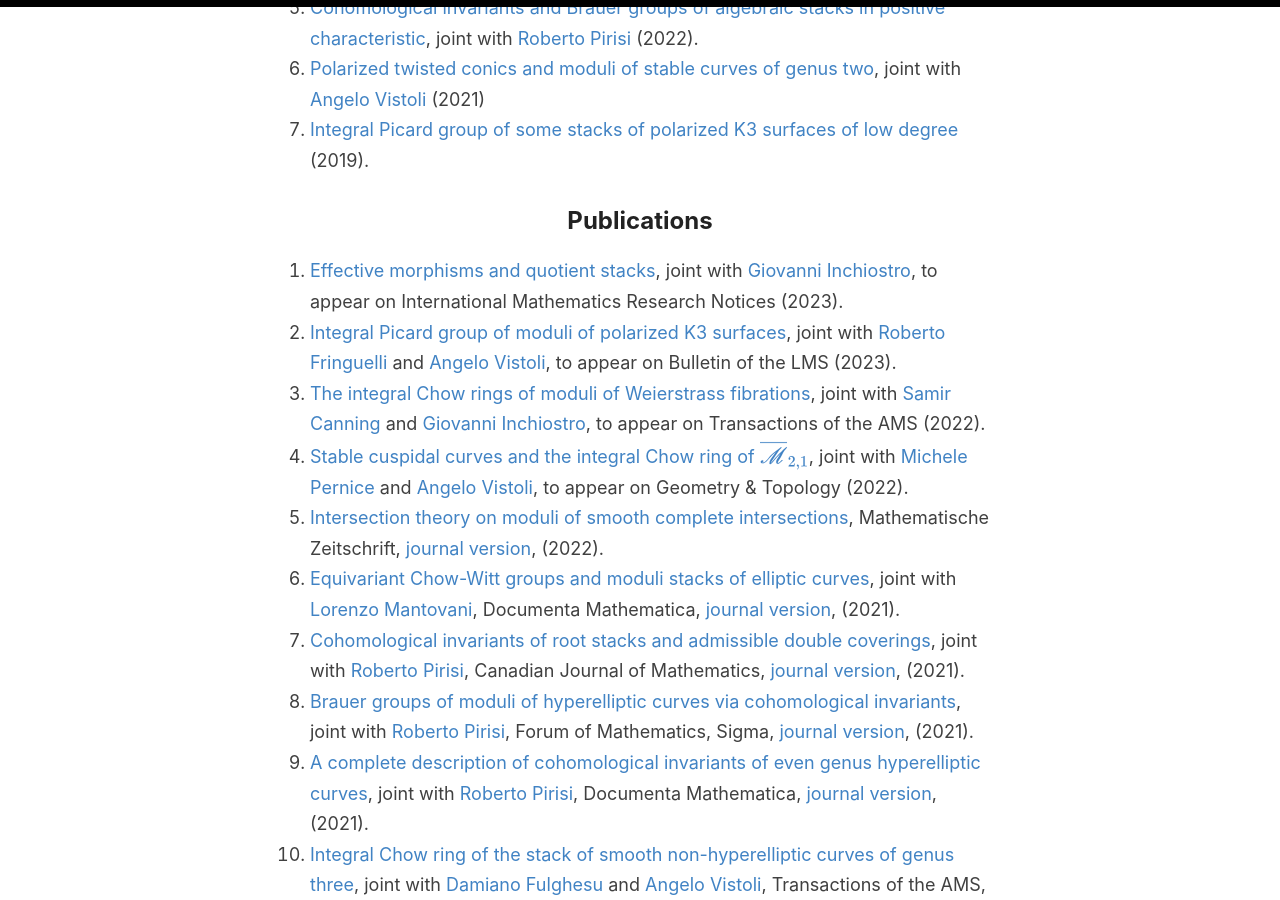
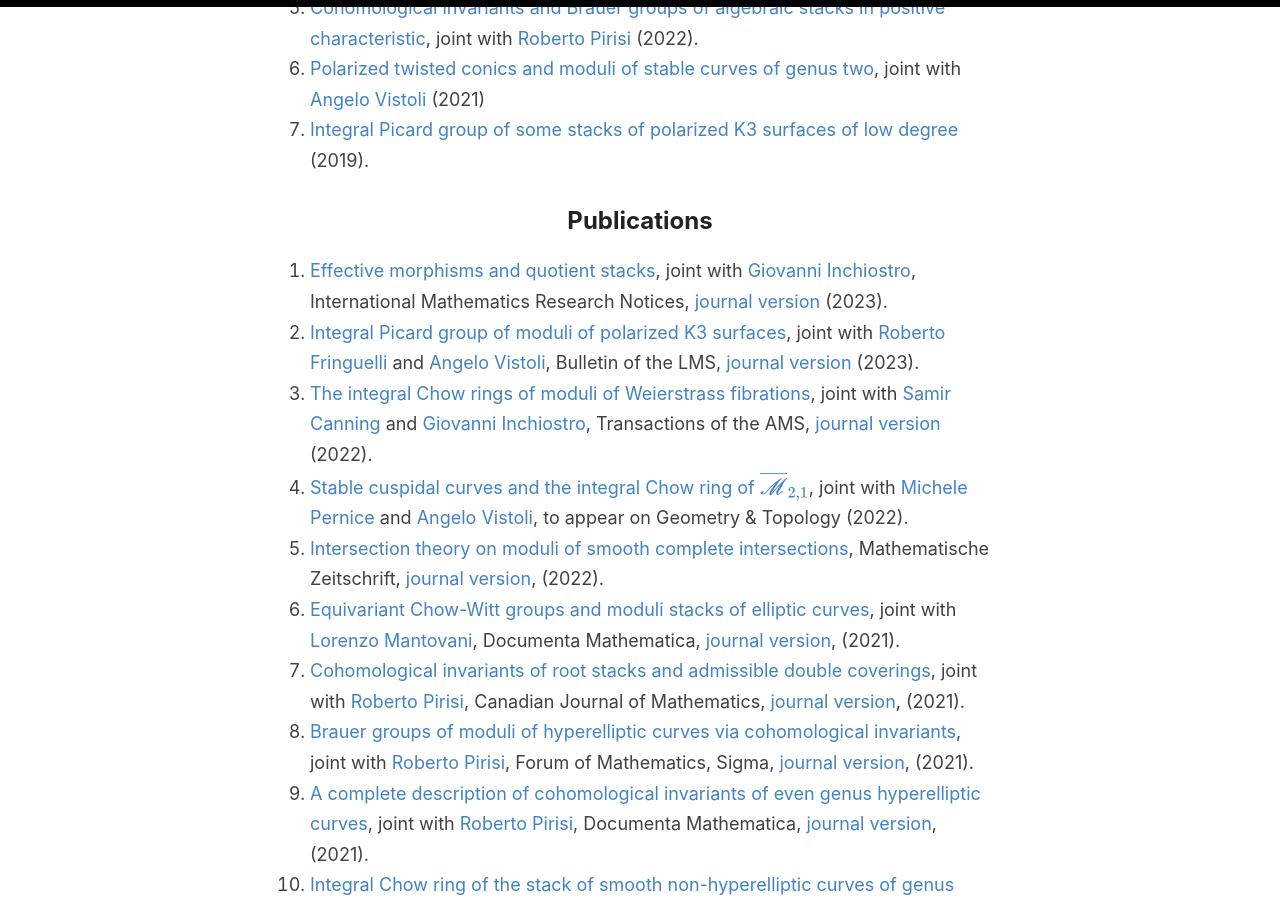
Before and after one commit to anddil/anddil.github.io, a Jekyll site: the page built from _pages/research.md, in a window 1280 px wide and 900 px high, scrolled down 987 px. Built offline with Jekyll 4.4.1, drawn with Linux system fonts in a browser that asks for light colours.

Commit message:
Update research.md

```diff
--- a/_pages/research.md
+++ b/_pages/research.md
@@ -46,9 +46,9 @@ The kind of techniques that I use include stack-theoretical methods, logarithmic
 5. [Integral Picard group of some stacks of polarized K3 surfaces of low degree](https://arxiv.org/abs/1910.08758) (2019).
 
 ## Publications
-1. [Effective morphisms and quotient stacks](https://arxiv.org/abs/2303.10751), joint with [Giovanni Inchiostro](https://sites.math.washington.edu/~ginchios/), to appear on International Mathematics Research Notices (2023).
-1. [Integral Picard group of moduli of polarized K3 surfaces](https://arxiv.org/abs/2305.07574), joint with [Roberto Fringuelli](https://sites.google.com/view/roberto-fringuelli/home-page) and [Angelo Vistoli](http://homepage.sns.it/vistoli/), to appear on Bulletin of the LMS (2023).
-1. [The integral Chow rings of moduli of Weierstrass fibrations](https://arxiv.org/abs/2204.05524), joint with [Samir Canning](https://people.math.ethz.ch/~scanning/) and [Giovanni Inchiostro](https://sites.math.washington.edu/~ginchios/), to appear on Transactions of the AMS (2022).
+1. [Effective morphisms and quotient stacks](https://arxiv.org/abs/2303.10751), joint with [Giovanni Inchiostro](https://sites.math.washington.edu/~ginchios/), International Mathematics Research Notices, [journal version](https://doi.org/10.1093/imrn/rnae010) (2023).
+1. [Integral Picard group of moduli of polarized K3 surfaces](https://arxiv.org/abs/2305.07574), joint with [Roberto Fringuelli](https://sites.google.com/view/roberto-fringuelli/home-page) and [Angelo Vistoli](http://homepage.sns.it/vistoli/), Bulletin of the LMS, [journal version](https://doi.org/10.1112/blms.12968) (2023).
+1. [The integral Chow rings of moduli of Weierstrass fibrations](https://arxiv.org/abs/2204.05524), joint with [Samir Canning](https://people.math.ethz.ch/~scanning/) and [Giovanni Inchiostro](https://sites.math.washington.edu/~ginchios/), Transactions of the AMS, [journal version](https://doi.org/10.1090/tran/9084) (2022).
 1. [Stable cuspidal curves and the integral Chow ring of $\overline{\mathscr{M}}_{2,1}$](https://arxiv.org/abs/2108.03680), joint with [Michele Pernice](https://michelepernice.github.io/home.html) and [Angelo Vistoli](http://homepage.sns.it/vistoli/), to appear on Geometry & Topology (2022).
 5. [Intersection theory on moduli of smooth complete intersections](https://arxiv.org/abs/2201.06024), Mathematische Zeitschrift, [journal version](https://doi.org/10.1007/s00209-023-03299-2), (2022).
 1. [Equivariant Chow-Witt groups and moduli stacks of elliptic curves](https://arxiv.org/abs/2107.02305), joint with [Lorenzo Mantovani](http://user.math.uzh.ch/mantovani/index.html), Documenta Mathematica, [journal version](https://doi.org/10.4171/DM/911), (2021).
```
